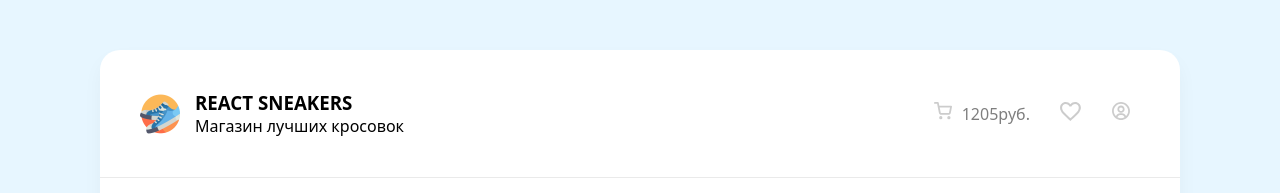
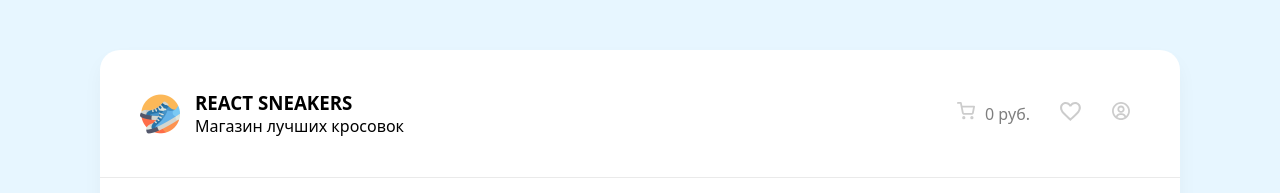
Before and after one commit to SergeyNedobezhkin/react-sneakers, a React (Create React App) app: page /favorites in a window 1280 px wide. Shown: the top 193 px of the page. Built offline with nearby package versions, Linux system fonts and the light colour scheme; no server answers; the HTML template or start-up script is replaced by a standard one.

Commit message:
Реализовал вывод итоговый цены заказа

```diff
--- a/src/App.js
+++ b/src/App.js
@@ -36,7 +36,6 @@ function App() {
   }, []);
 
   const onAddToCart = (item) => {
-    // console.log(item);
     try {
       if (cartItems.find((cartObj) => Number(cartObj.id) === Number(item.id))) {
         axios.delete(
@@ -86,6 +85,9 @@ function App() {
   };
 
   const isItemAdded = (id) => {
+    // return console.log(
+    //   cartItems.find((cartObj) => Number(cartObj.id) === Number(id))
+    // );
     return cartItems.find((cartObj) => Number(cartObj.id) === Number(id));
   };
   return (
--- a/src/components/Card/Card.jsx
+++ b/src/components/Card/Card.jsx
@@ -10,7 +10,7 @@ function Card({
   imageURL,
   price,
   onClickPlus,
-  // onFavorite,
+
   favorited = false,
   loading = false,
 }) {
@@ -71,7 +71,9 @@ function Card({
                   handlerPlus();
                 }}
                 src={
-                  isItemAdded(id) ? "/img/btn_checked.svg" : "/img/btn_plus.svg"
+                  isItemAdded(id)
+                    ? "/img/btn_checkedOff.svg"
+                    : "/img/btn_plus.svg"
                 }
                 alt="Plus"
               />
--- a/src/components/Drawer/Drawer.jsx
+++ b/src/components/Drawer/Drawer.jsx
@@ -9,13 +9,15 @@ function Drawer({ onRemove, items = [] }) {
   const { cartItems, setCartOpened, cartOpened, setCartItems } =
     useContext(AppContext);
   const [isOrderCompleted, setIsOrderCompleted] = useState(false);
+
+  const totalPrice = cartItems.reduce((acc, obj) => obj.price + acc, 0);
+
   const onClickOrder = () => {
     try {
       sessionStorage.setItem(
         items.map((item) => "id: " + item.id),
         JSON.stringify({ items: cartItems })
       );
-      // axios.put(`https://64774eb29233e82dd53b6aad.mockapi.io/cart`, []);
       setIsOrderCompleted(true);
       setCartItems([]);
       cartItems.forEach((item) => {
@@ -74,12 +76,12 @@ function Drawer({ onRemove, items = [] }) {
                 <li>
                   <span>Итого:</span>
                   <div></div>
-                  <b>21 498 руб.</b>
+                  <b>{`${totalPrice}`} руб.</b>
                 </li>
                 <li>
                   <span>Налог 5%:</span>
                   <div></div>
-                  <b>1074 руб.</b>
+                  <b>{`${Math.floor((totalPrice / 100) * 5)} `} руб.</b>
                 </li>
               </ul>
               <button onClick={onClickOrder}>Оформить заказ</button>
--- a/src/components/Header/Header.jsx
+++ b/src/components/Header/Header.jsx
@@ -1,7 +1,10 @@
-import React from "react";
+import React, { useContext } from "react";
 import { Link } from "react-router-dom";
 import stylesHeader from "./Header.module.scss";
+import AppContext from "../../context";
 function Header(props) {
+  const { cartItems } = useContext(AppContext);
+  const totalPrice = cartItems.reduce((acc, obj) => obj.price + acc, 0);
   return (
     <header>
       <Link to="http://localhost:3000/">
@@ -18,7 +21,7 @@ function Header(props) {
         <li onClick={props.onClickCart}>
           {" "}
           <img width={18} height={18} src="/img/cart.svg" alt="Cart" />
-          <span>1205руб.</span>
+          <span>{`${totalPrice}`} руб.</span>
         </li>
         <li className={stylesHeader.favoriteHeader}>
           {" "}
@@ -37,6 +40,3 @@ function Header(props) {
 }
 
 export default Header;
-{
-  /* <img src={isFavorite ? "/img/heart_on.svg" : "/img/heart_off.svg"} /> */
-}
--- a/src/pages/Home.jsx
+++ b/src/pages/Home.jsx
@@ -2,6 +2,7 @@ import React, { useContext } from "react";
 import Card from "../components/Card/Card";
 import stylesCard from "../components/Card/Card.module.scss";
 import stylesDrawer from "../components/Drawer/Drawer.module.scss";
+import AppContext from "../context";
 
 function Home({
   searchValue,
@@ -14,7 +15,6 @@ function Home({
   isLoading,
 }) {
   //  есть бак при добавлении карты и затем удалении ее в корзине остается одна карта
-
   const renderItems = () => {
     const filtredItems = items.filter((item) =>
       item.name.toLowerCase().includes(searchValue.toLowerCase())
@@ -22,7 +22,6 @@ function Home({
     return (isLoading ? [...Array(8)] : filtredItems).map((item, index) => (
       <Card
         key={index}
-        // onFavorite={(item) => onAddToFavorite(item)}
         onClickPlus={(item) => onAddToCart(item)}
         loading={isLoading}
         //передал все ключи объекта через {...item};
```
Also changed, not shown: public/img/btn_checkedOff.svg (renamed from public/img/btn_checked.svg).
